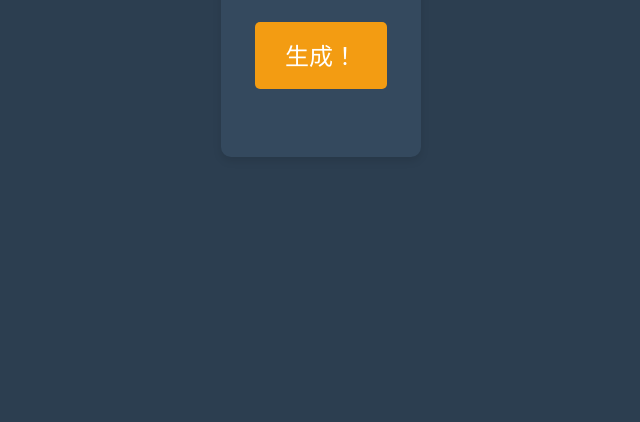
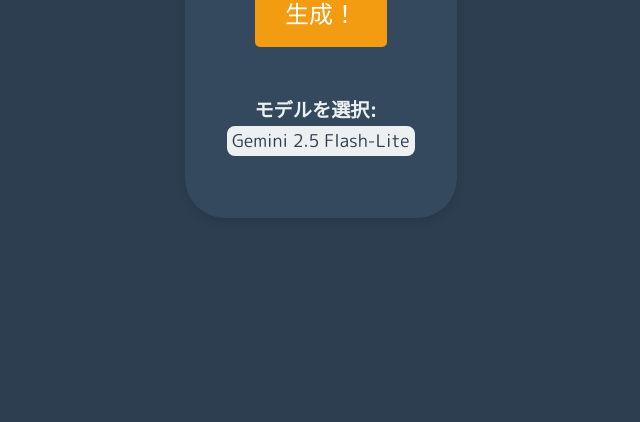
Before and after one commit to so-labs/conversation-starter, a website: page index.html in a window 1280 px wide. Shown: the part 378-800 px from the top of the page, without its empty margins (319-959 px from the left). Drawn offline with Linux system fonts and the light colour scheme.

Commit message:
feat: モデル選択機能を追加し、選択されたモデルに基づいて生成処理を更新。スタイルを改善。

```diff
--- a/index.html
+++ b/index.html
@@ -15,6 +15,18 @@
         <h1>お題生成</h1>
         <button id="generateButton">生成！</button>
         <p id="ideaDisplay"></p>
+        <div class="model-select-container">
+            <label for="modelSelect">モデルを選択:</label>
+            <br>
+            <select id="modelSelect">
+                <option value="gemini-2.5-flash-lite">Gemini 2.5 Flash-Lite</option>
+                <option value="gemini-2.5-flash">Gemini 2.5 Flash</option>
+                <option value="gemini-2.5-pro">Gemini 2.5 Pro</option>
+                <option value="gemini-2.0-flash-lite">Gemini 2.0 Flash-Lite</option>
+                <option value="gemini-2.0-flash">Gemini 2.0 Flash</option>
+            </select>
+        </div>
+</div>
     </div>
 
     <script src="script.js"></script>
--- a/script.js
+++ b/script.js
@@ -1,9 +1,13 @@
 const generateButton = document.getElementById('generateButton');
 const ideaDisplay = document.getElementById('ideaDisplay');
+const modelSelect = document.getElementById('modelSelect');
 
 generateButton.addEventListener('click', async () => {
     ideaDisplay.textContent = 'お題を生成中...';
     generateButton.disabled = true;
+
+    // 選択されたモデル名を取得
+    const selectedModel = modelSelect.value;
 
     try {
         const response = await fetch('/api/generate', {
@@ -11,6 +15,7 @@
             headers: {
                 'Content-Type': 'application/json',
             },
+            body: JSON.stringify({ model: selectedModel }),
         });
 
         if (!response.ok) {
--- a/style.css
+++ b/style.css
@@ -10,11 +10,46 @@
 
 .container {
     text-align: center;
-    padding: 20px;
+    padding: 40px;
     background-color: #34495E;
-    border-radius: 10px;
+    border-radius: 40px;
     box-shadow: 0 4px 8px rgba(0, 0, 0, 0.1);
     max-width: 800px;
+}
+
+.model-select-container {
+    margin-bottom: 20px;
+}
+
+.model-select-container label {
+    color: #ECF0F1;
+    font-size: 1.2em;
+    font-weight: bold;
+    margin-right: 10px; /* プルダウンとの間に少し余白を設ける */
+}
+
+#modelSelect {
+    font-family: 'M PLUS Rounded 1c', sans-serif;
+    font-size: 1.1em;
+    padding: 5px;
+    border: 2px solid #34495E;
+    border-radius: 10px;
+    background-color: #ECF0F1;
+    color: #2C3E50;
+    cursor: pointer;
+    appearance: none; /* デフォルトの矢印を非表示にする */
+}
+
+/* プルダウンメニューのホバー時のスタイル */
+#modelSelect:hover {
+    border-color: #F39C12;
+}
+
+/* プルダウンメニューのフォーカス時のスタイル */
+#modelSelect:focus {
+    outline: none;
+    border-color: #F39C12;
+    box-shadow: 0 0 5px rgba(243, 156, 18, 0.5);
 }
 
 h1 {
```
Also changed, not shown: api/generate.js (+22 -3 lines).
